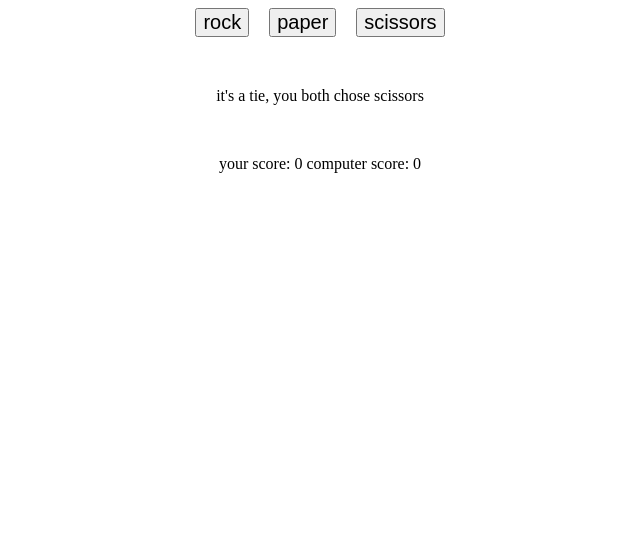
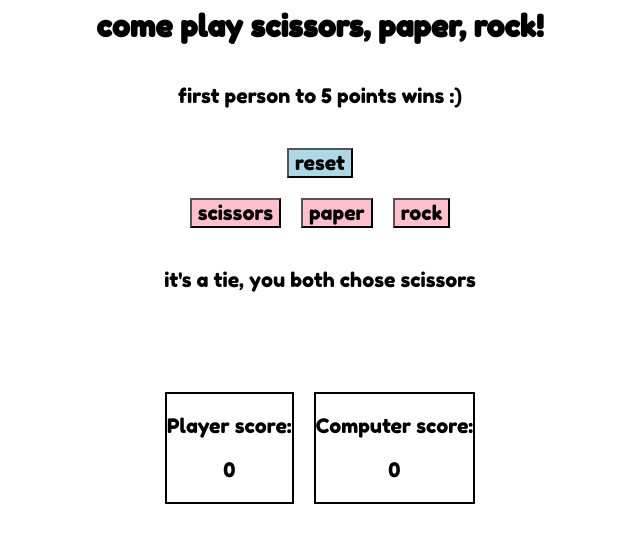
Before and after one commit to goobero/rock_paper_scissors, a plain HTML site: page index.html in a window 1280 px wide. Both pictures are taken after a click on the button "scissors". Shown: the whole page, without its empty margins (320-960 px from the left). Drawn offline with Linux system fonts and the light colour scheme.

Commit message:
add scoreboard and reset button to html, edit getScore function

```diff
--- a/index.html
+++ b/index.html
@@ -5,10 +5,38 @@
     <meta http-equiv="X-UA-Compatible" content="IE=edge">
     <meta name="viewport" content="width=device-width, initial-scale=1.0">
     <link rel="stylesheet" href="styles.css"/>
-    <title>Document</title>
+    <link rel="preconnect" href="https://fonts.googleapis.com">
+<link rel="preconnect" href="https://fonts.gstatic.com" crossorigin>
+<link href="https://fonts.googleapis.com/css2?family=Fredoka+One&display=swap" rel="stylesheet">
+    <title>Scissors, Paper, Rock</title>
 
 </head>
 <body>
     <script src="script.js" defer></script>
+    <header>
+        come play scissors, paper, rock!
+    </header>
+    <p>first person to 5 points wins :)</p>
+    <button id="reset">reset</button>
+
+    <div class="buttons">
+        <button value="scissors">scissors</button>
+        <button value="paper">paper</button>
+        <button value="rock">rock</button>
+    </div>
+
+    <p id="roundWinner"></p>
+    <p id="finalWinner"></p>
+
+    <div class="scoreboardContainer">
+        <div class="playerScoreboard">
+            <p>Player score:</p>
+            <p class="score">0</p>
+        </div>
+        <div class="computerScoreboard">
+            <p>Computer score:</p>
+            <p class="score">0</p>
+        </div>
+    </div>
 </body>
 </html>
--- a/script.js
+++ b/script.js
@@ -38,42 +38,11 @@ let playerSelection;
 let playerScore = 0;
 let computerScore = 0;
 
-const buttonContainer = document.createElement('div');
-buttonContainer.classList.add("buttondiv");
-document.body.appendChild(buttonContainer);
+const reset = document.getElementById('reset');
+const roundWinner = document.getElementById('roundWinner');
+const winner = document.getElementById('finalWinner');
 
-const rockButton = document.createElement('button');
-rockButton.classList.add('button');
-rockButton.textContent = 'rock';
-buttonContainer.appendChild(rockButton);
-document.querySelector('rockButton');
-rockButton.setAttribute('value', 'rock');
-
-const paperButton = document.createElement('button');
-paperButton.classList.add('button');
-paperButton.textContent= 'paper';
-buttonContainer.appendChild(paperButton);
-document.querySelector('paperButton');
-paperButton.setAttribute('value', 'paper');
-
-const scissorButton = document.createElement('button');
-scissorButton.classList.add('button');
-scissorButton.textContent = 'scissors';
-buttonContainer.appendChild(scissorButton);
-document.querySelector('scissorButton');
-scissorButton.setAttribute('value', 'scissors');
-
-const resultsDisplayRound = document.createElement('div');
-resultsDisplayRound.classList.add('results');
-document.body.appendChild(resultsDisplayRound);
-
-
-const resultsDisplayPoints = document.createElement('div');
-document.body.appendChild(resultsDisplayPoints);
-resultsDisplayPoints.classList.add('results');
-
-const winner = document.createElement('winner');
-document.body.appendChild(winner);
+reset.addEventListener('click', () => location.reload());
 
 const buttons = document.querySelectorAll('button');
 buttons.forEach((button) => {
@@ -84,18 +53,9 @@ buttons.forEach((button) => {
         if ((playerScore === 5) || (computerScore === 5)) {
             endGame();
         }
-        tellWinner();
     })
 });
 
-function endGame() {
-    buttons.forEach((button) => button.disabled = true)
-    if ((playerScore > computerScore)) {
-        winner.textContent = "you win!"
-    } else {
-        winner.textContent = "computer wins!"
-    }
-}
 
 
 // Returns random choice of rock, paper, scissors by computer
@@ -108,34 +68,28 @@ function getComputerChoice() {
 
 function playRound(playerSelection, computerSelection) {
     if (playerSelection === computerSelection) {
-        resultsDisplayRound.textContent = (`it's a tie, you both chose ${playerSelection}`);
+        roundWinner.textContent = (`it's a tie, you both chose ${playerSelection}`);
 
     } else if ((playerSelection === "rock" && computerSelection === "scissors") ||
     (playerSelection === "paper" && computerSelection === "rock") ||
     (playerSelection === "scissors" && computerSelection === "paper")) {
-        resultsDisplayRound.textContent = (`you win! ${playerSelection} beats ${computerSelection}`);
+        roundWinner.textContent = (`you win! ${playerSelection} beats ${computerSelection}`);
         return playerScore += 1;
 
     } else if ((playerSelection === "rock" && computerSelection === "paper") ||
     (playerSelection === "scissors" && computerSelection === "rock") ||
     (playerSelection === "paper" && computerSelection === "scissors")) {
-        resultsDisplayRound.textContent = (`you lose! ${computerSelection} beats ${playerSelection}`);
+        roundWinner.textContent = (`you lose! ${computerSelection} beats ${playerSelection}`);
         return computerScore += 1;
     }
 }
 
-// Returns final score for player and computer (winner or loser)
+// Displays scores for player and computer on scoreboard
 
 function getScore(playerScore, computerScore) {
-    if (playerScore === computerScore) {
-        resultsDisplayPoints.textContent = (`your score: ${playerScore} computer score: ${computerScore}`);
-
-    } else if (playerScore > computerScore) {
-        resultsDisplayPoints.textContent = (`your score: ${playerScore} computer score: ${computerScore}`);
-
-    } else {
-        resultsDisplayPoints.textContent = (`your score: ${playerScore} computer score: ${computerScore}`);
-    }
+    const scoreDisplay = document.getElementsByClassName('score');
+    scoreDisplay[0].textContent = playerScore;
+    scoreDisplay[1].textContent = computerScore;
 }
 
 // Plays 5 rounds, resets player and computer choices each round
@@ -148,6 +102,11 @@ function game() {
         playRound(playerSelection, computerSelection);
     //}
 }
-
-// game();
-// getScore(playerScore, computerScore);
+function endGame() {
+    buttons.forEach((button) => button.disabled = true)
+    if ((playerScore > computerScore)) {
+        winner.textContent = "you win!"
+    } else {
+        winner.textContent = "computer wins!"
+    }
+}
--- a/styles.css
+++ b/styles.css
@@ -3,6 +3,7 @@
     justify-content: center;
     align-items: center;
     gap: 20px;
+    padding: 70px;
 }
 
 .results {
@@ -14,9 +15,42 @@ body {
     display: flex;
     flex-direction: column;
     align-items: center;
-    gap: 50px;
+    font-family: 'Fredoka One', cursive;
+    gap: 20px;
+    font-size: 20px;
 }
 
-.button {
+.buttons {
+    display: flex;
+    gap: 20px;
+}
+
+button {
+    font-family: 'Fredoka One', cursive;
     font-size: 20px;
+    background-color: pink;
 }
+
+#reset {
+    background-color: lightblue;
+}
+header {
+    font-size: 30px;
+    font-weight: bold;
+}
+
+.scoreboardContainer {
+    display: flex;
+    gap: 20px;
+}
+
+.playerScoreboard,
+.computerScoreboard {
+    border: 2px solid black;
+    text-align: center;
+}
+
+img {
+    width: 100px;
+    height: 100px;
+}
```
